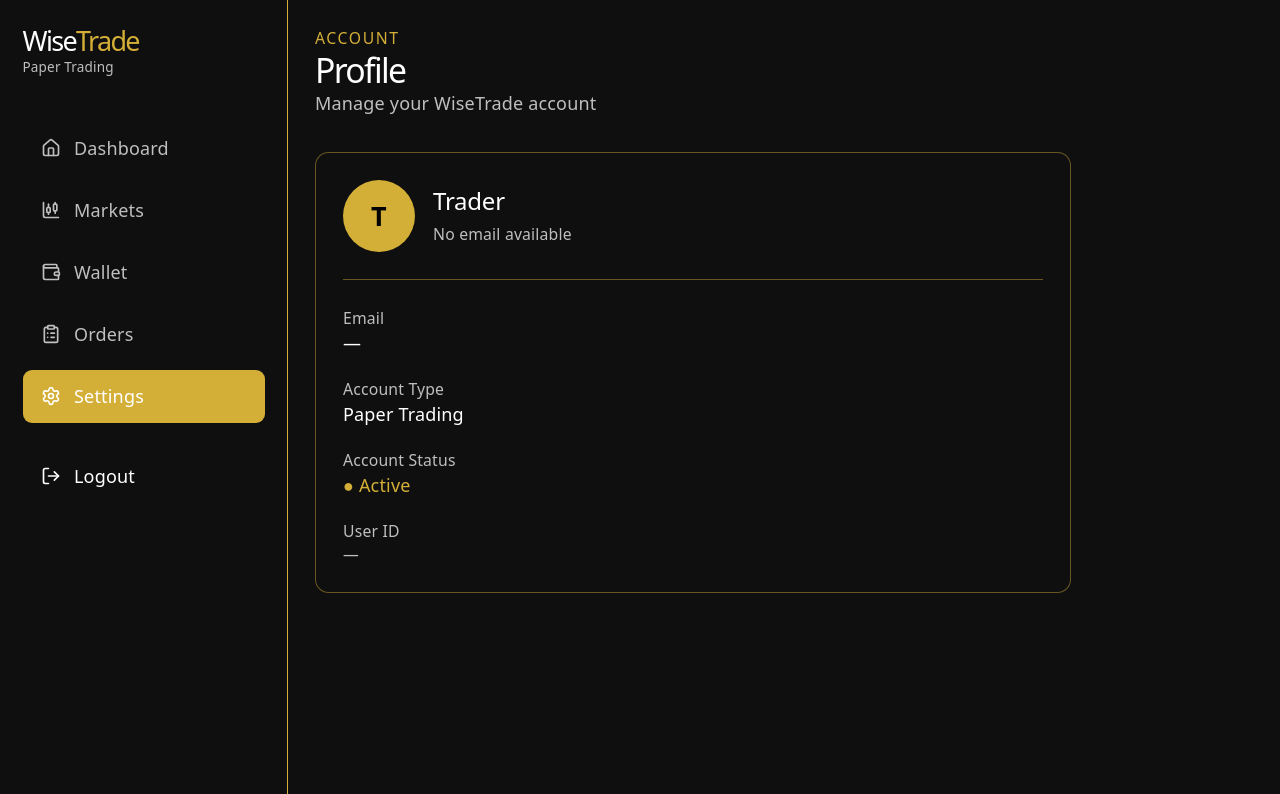
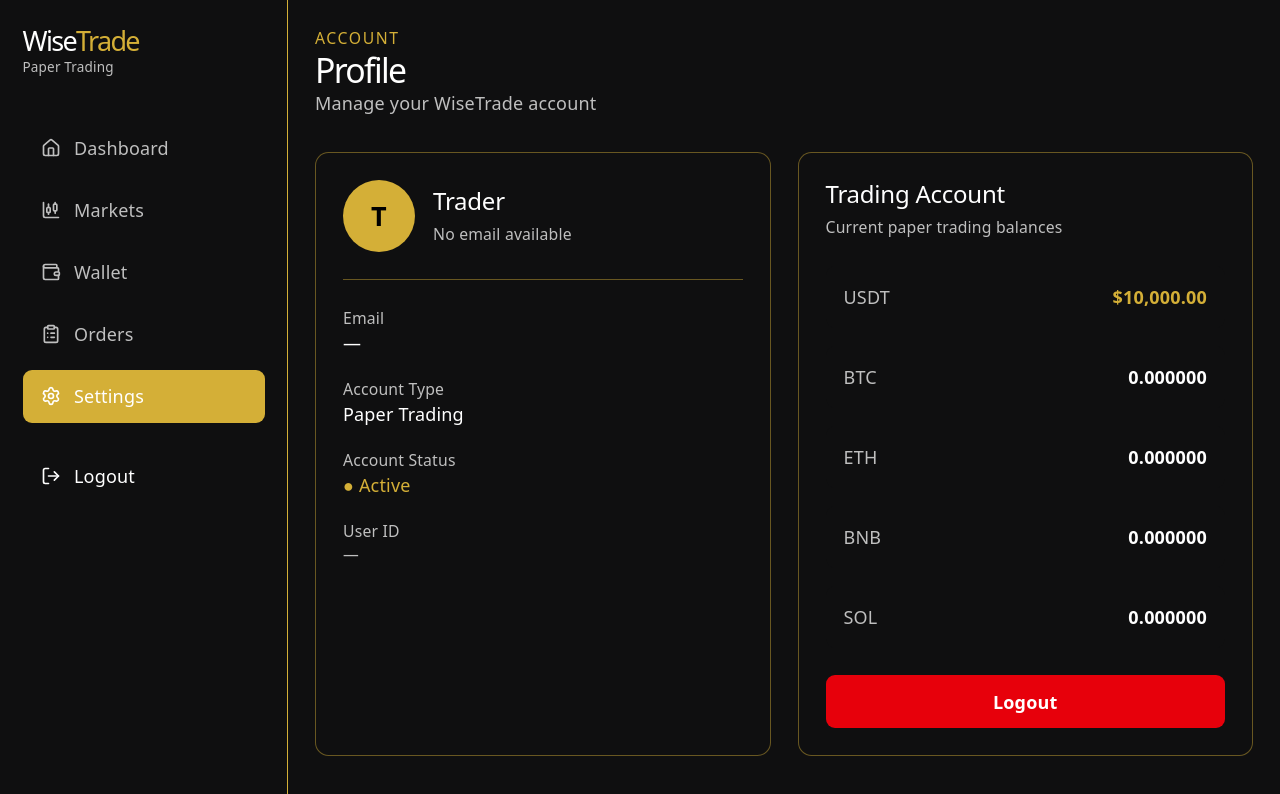
Before and after one commit to amiflexboyc-ship-it/wise-trade, a React (Vite) app: page /profile in a window 1280 px wide. Shown: the top 794 px of the page. Built offline with nearby package versions, Linux system fonts and the light colour scheme; no server answers.

Commit message:
Improve profile and account settings

```diff
--- a/src/pages/Profile.jsx
+++ b/src/pages/Profile.jsx
@@ -1,11 +1,24 @@
 import { useTrading } from "../context/TradingContext";
+import { signOut } from "firebase/auth";
+import { auth } from "../firebase";
+import { useNavigate } from "react-router-dom";
 
 function Profile() {
-  const { user, loading } = useTrading();
+  const { user, wallet, loading } = useTrading();
+  const navigate = useNavigate();
+
+  const handleLogout = async () => {
+    try {
+      await signOut(auth);
+      navigate("/login");
+    } catch (error) {
+      console.error("Logout error:", error);
+    }
+  };
 
   if (loading) {
     return (
-      <div className="min-h-screen bg-slate-950 text-white p-6">
+      <div className="min-h-screen bg-slate-950 p-6 text-white">
         <p className="text-gray-400">
           Loading profile...
         </p>
@@ -14,7 +27,7 @@
   }
 
   return (
-    <div className="min-h-screen bg-slate-950 text-white p-6">
+    <div className="min-h-screen bg-slate-950 p-6 text-white">
 
       {/* HEADER */}
 
@@ -23,24 +36,26 @@
           Account
         </p>
 
-        <h1 className="text-3xl font-bold mt-1">
+        <h1 className="mt-1 text-3xl font-bold">
           Profile
         </h1>
 
-        <p className="text-gray-400 mt-2">
+        <p className="mt-2 text-gray-400">
           Manage your WiseTrade account
         </p>
       </div>
 
-      {/* PROFILE CARD */}
+      <div className="grid max-w-5xl grid-cols-1 gap-6 lg:grid-cols-2">
 
-      <div className="max-w-2xl bg-slate-900 border border-slate-800 rounded-xl p-6">
+        {/* ACCOUNT CARD */}
+
+        <div className="rounded-xl border border-slate-800 bg-slate-900 p-6">
 
           {/* AVATAR */}
 
-        <div className="flex items-center gap-4 pb-6 border-b border-slate-800">
+          <div className="flex items-center gap-4 border-b border-slate-800 pb-6">
 
-          <div className="w-16 h-16 rounded-full bg-[#D4AF37] text-black flex items-center justify-center text-2xl font-bold">
+            <div className="flex h-16 w-16 items-center justify-center rounded-full bg-[#D4AF37] text-2xl font-bold text-black">
               {user?.email
                 ? user.email.charAt(0).toUpperCase()
                 : "T"}
@@ -51,7 +66,7 @@
                 Trader
               </h2>
 
-            <p className="text-gray-400 text-sm">
+              <p className="text-sm text-gray-400">
                 {user?.email || "No email available"}
               </p>
             </div>
@@ -62,53 +77,132 @@
 
           <div className="mt-6 space-y-5">
 
-          {/* EMAIL */}
-
             <div>
-            <p className="text-gray-500 text-sm">
+              <p className="text-sm text-gray-500">
                 Email
               </p>
 
-            <p className="text-white mt-1">
+              <p className="mt-1 text-white">
                 {user?.email || "—"}
               </p>
             </div>
 
-          {/* ACCOUNT TYPE */}
-
             <div>
-            <p className="text-gray-500 text-sm">
+              <p className="text-sm text-gray-500">
                 Account Type
               </p>
 
-            <p className="text-white mt-1">
+              <p className="mt-1 text-white">
                 Paper Trading
               </p>
             </div>
 
-          {/* STATUS */}
-
             <div>
-            <p className="text-gray-500 text-sm">
+              <p className="text-sm text-gray-500">
                 Account Status
               </p>
 
-            <p className="text-green-400 mt-1">
+              <p className="mt-1 text-green-400">
                 ● Active
               </p>
             </div>
 
-          {/* USER ID */}
-
             <div>
-            <p className="text-gray-500 text-sm">
+              <p className="text-sm text-gray-500">
                 User ID
               </p>
 
-            <p className="text-gray-400 text-sm mt-1 break-all">
+              <p className="mt-1 break-all text-sm text-gray-400">
                 {user?.uid || "—"}
               </p>
             </div>
+
+          </div>
+
+        </div>
+
+        {/* WALLET CARD */}
+
+        <div className="rounded-xl border border-slate-800 bg-slate-900 p-6">
+
+          <h2 className="text-xl font-bold">
+            Trading Account
+          </h2>
+
+          <p className="mt-1 text-sm text-gray-400">
+            Current paper trading balances
+          </p>
+
+          <div className="mt-6 space-y-4">
+
+            <div className="flex justify-between rounded-lg bg-slate-950 p-4">
+              <span className="text-gray-400">
+                USDT
+              </span>
+
+              <span className="font-bold text-[#D4AF37]">
+                $
+                {Number(wallet?.USDT || 0).toLocaleString(
+                  undefined,
+                  {
+                    minimumFractionDigits: 2,
+                    maximumFractionDigits: 2,
+                  }
+                )}
+              </span>
+            </div>
+
+            <div className="flex justify-between rounded-lg bg-slate-950 p-4">
+              <span className="text-gray-400">
+                BTC
+              </span>
+
+              <span className="font-bold">
+                {Number(wallet?.BTC || 0).toFixed(6)}
+              </span>
+            </div>
+
+            <div className="flex justify-between rounded-lg bg-slate-950 p-4">
+              <span className="text-gray-400">
+                ETH
+              </span>
+
+              <span className="font-bold">
+                {Number(wallet?.ETH || 0).toFixed(6)}
+              </span>
+            </div>
+
+            <div className="flex justify-between rounded-lg bg-slate-950 p-4">
+              <span className="text-gray-400">
+                BNB
+              </span>
+
+              <span className="font-bold">
+                {Number(wallet?.BNB || 0).toFixed(6)}
+              </span>
+            </div>
+
+            <div className="flex justify-between rounded-lg bg-slate-950 p-4">
+              <span className="text-gray-400">
+                SOL
+              </span>
+
+              <span className="font-bold">
+                {Number(wallet?.SOL || 0).toFixed(6)}
+              </span>
+            </div>
+
+          </div>
+
+          {/* LOGOUT */}
+
+          <button
+            type="button"
+            onClick={handleLogout}
+            className="mt-6 w-full rounded-lg bg-red-600 py-3 font-bold text-white transition hover:bg-red-700"
+          >
+            Logout
+          </button>
 
         </div>
 
```
Lines whose indentation alone changed are shown as unchanged.
